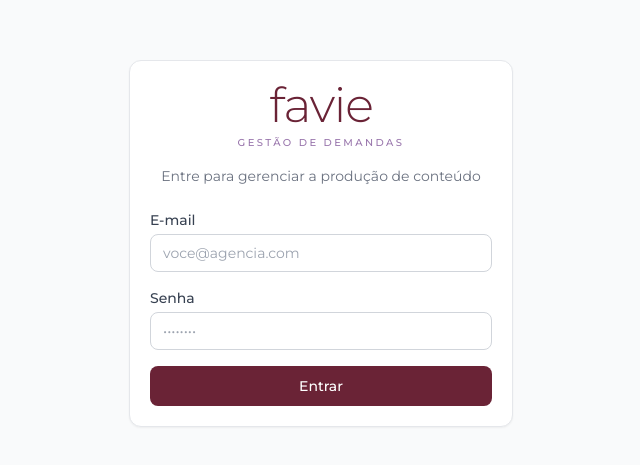
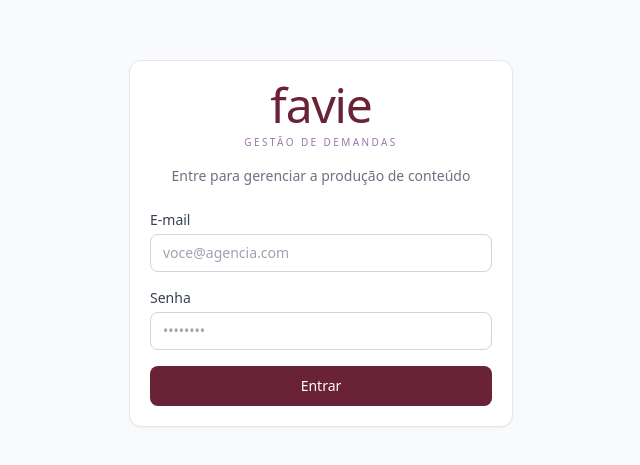
Before and after one commit to imaginelabsmkt-cyber/Claude-, a Next.js app: page /login in a window 1280 px wide. Shown: the part 157-622 px from the top of the page, without its empty margins (319-959 px from the left). Built offline with nearby package versions, Linux system fonts and the light colour scheme.

Commit message:
Volta à fonte anterior (sistema)
Remove a Montserrat via next/font e retorna à pilha de fontes do
sistema definida em globals.css (--font-sans), conforme preferência.

Co-Authored-By: Claude Opus 4.8 <noreply@anthropic.com>
Claude-Session: https://claude.ai/code/session_019Trv9UJrj5HBg233vdxfEP

```diff
--- a/app/layout.tsx
+++ b/app/layout.tsx
@@ -1,14 +1,5 @@
 import type { Metadata } from "next";
-import { Montserrat } from "next/font/google";
 import "./globals.css";
-
-// Montserrat — tipografia de apoio da marca favie.
-const montserrat = Montserrat({
-  subsets: ["latin"],
-  weight: ["300", "400", "500", "600", "700"],
-  variable: "--font-sans",
-  display: "swap",
-});
 
 export const metadata: Metadata = {
   title: "favie · Gestão de Conteúdo",
@@ -22,7 +13,7 @@ export default function RootLayout({
   children: React.ReactNode;
 }) {
   return (
-    <html lang="pt-BR" className={montserrat.variable}>
+    <html lang="pt-BR">
       <body>{children}</body>
     </html>
   );
```
